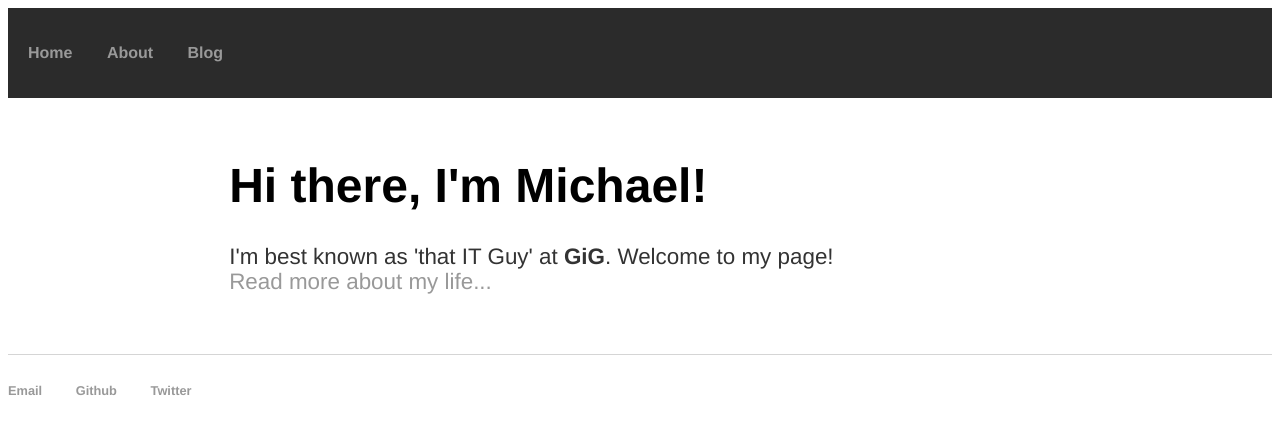
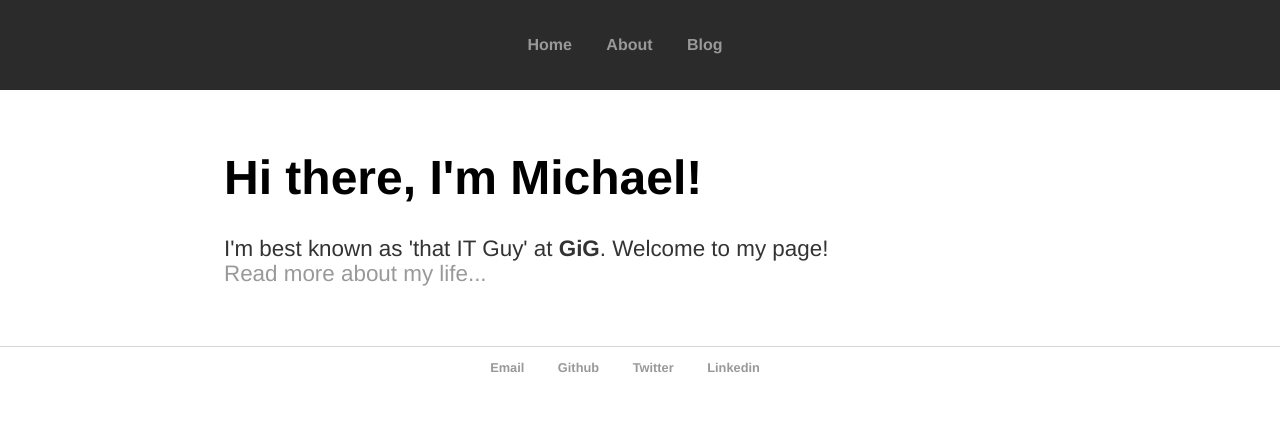
Before and after one commit to maiku1008/maiku1008.github.io, a Jekyll site: the page built from index.html, in a window 1280 px wide. Shown: the top 434 px of the page. Built offline with Jekyll 4.4.1, drawn with Linux system fonts in a browser that asks for light colours.

Commit message:
layout update

```diff
--- a/_layouts/default.html
+++ b/_layouts/default.html
@@ -28,12 +28,12 @@
 			</div><!-- /.container -->
           </div>
 			<footer>
-                <br>
-	    		<ul>
-	        		<li><a href="mailto:rm.cuffaro@gmail.com">Email</a></li>
-	        		<li><a href="https://github.com/sk1u">Github</a></li>
-                    <li><a href="https://twitter.com/sk1u83">Twitter</a></li>
-				</ul>
+	    	   <ul>
+	        	<li><a href="mailto:rm.cuffaro@gmail.com">Email</a></li>
+	        	<li><a href="https://github.com/sk1u">Github</a></li>
+                <li><a href="https://twitter.com/sk1u83">Twitter</a></li>
+                <li><a href="https://www.linkedin.com/in/michael-cuffaro-709354109/">Linkedin</a></li>
+			   </ul>
 			</footer>
             {% if jekyll.environment == 'production' %}
             {% include analytics.html %}
--- a/css/main.css
+++ b/css/main.css
@@ -1,11 +1,13 @@
 header {
   background: #2b2b2b;
   padding: 20px;
+  text-align: center;
 }
 
 body {
+     margin: 0;
+     padding: 0;
 }
-
 nav ul, footer ul {
     font-family:'Helvetica', 'Arial', 'Sans-Serif';
     padding: 0px;
@@ -42,11 +44,6 @@
     font-family:'Helvetica', 'Arial', 'Sans-Serif';
 }
 
-h4 {
-    font-size: 1em;
-    font-family:'Helvetica', 'Arial', 'Sans-Serif';
-}
-
 p {
     font-size: 1.4em;
     font-family:'Helvetica', 'Arial', 'Sans-Serif';
@@ -71,6 +68,7 @@
 footer {
     border-top: 1px solid #d5d5d5;
     font-size: .8em;
+    text-align: center;
 }
 
 .inner {
```
